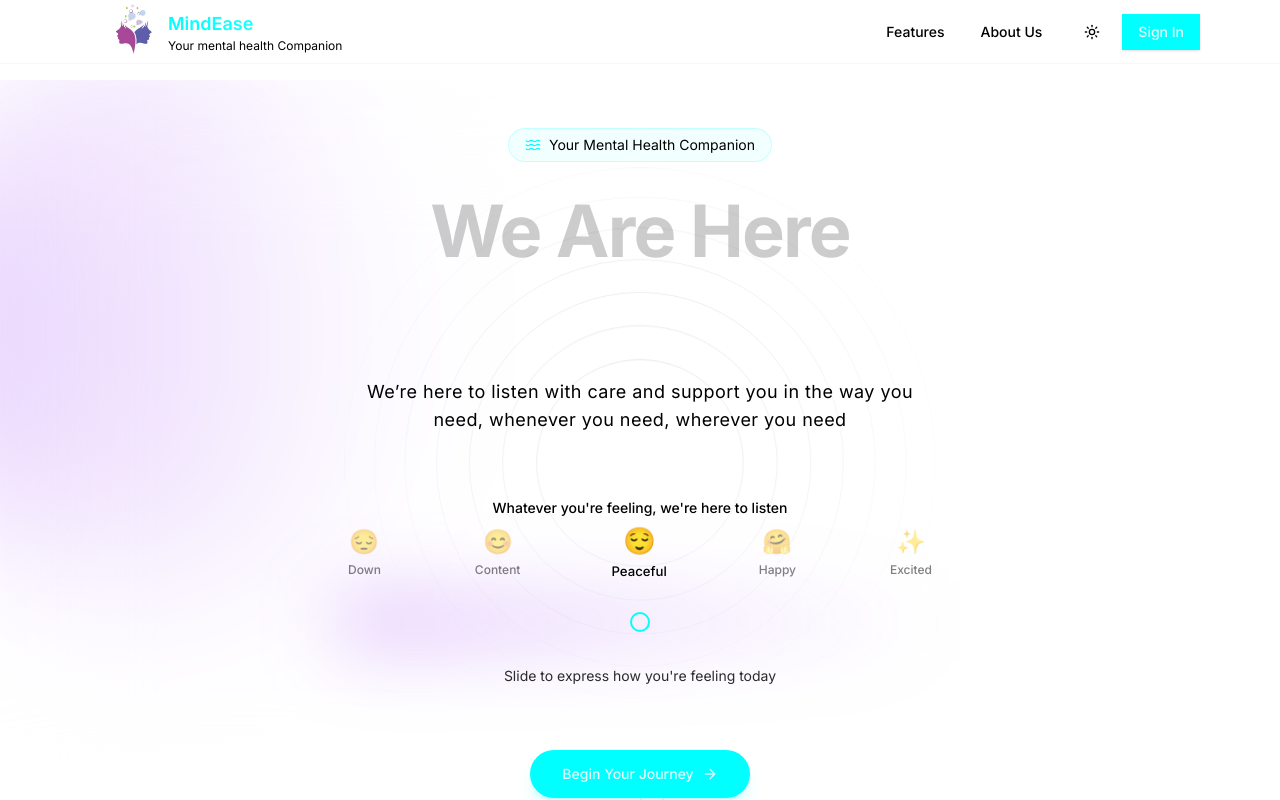
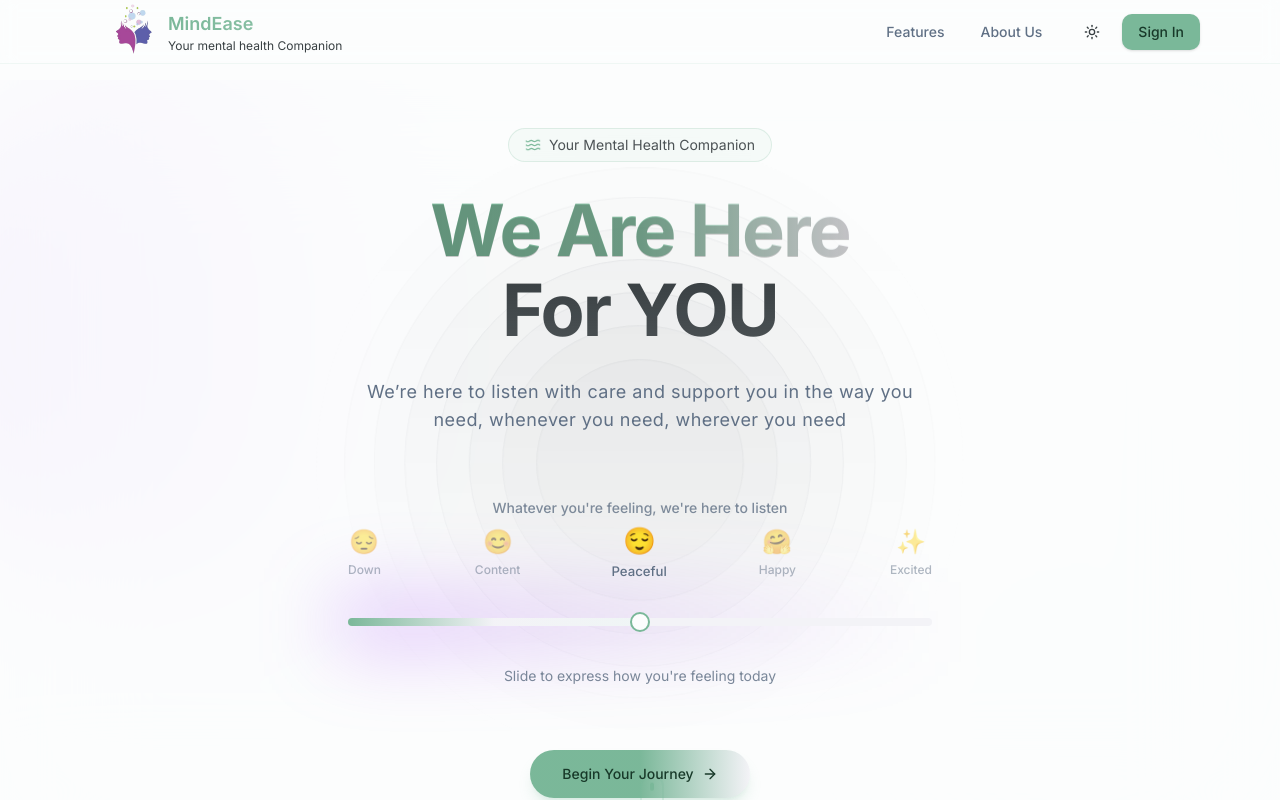
Before and after one commit to vaibhavbudhia/MindEase-FrontEnd, a Next.js app: page / in a window 1280 px wide. Shown: the top 800 px of the page. Built offline with nearby package versions, Linux system fonts and the light colour scheme.

Commit message:
globals.css

```diff
--- a/app/globals.css
+++ b/app/globals.css
@@ -3,10 +3,6 @@
 @tailwind utilities;
 
 @layer base {
-  :root {
-  /* Soft cyan as primary */
---primary: 180 100% 50%; /* cyan hue at 180deg, 100% saturation, 50% lightness */
---primary-foreground: 180 100% 95%; /* light cyan foreground for contrast */
   :root {
     /* Calming light theme colors */
     --background: 180 20% 99%;
@@ -18,9 +14,9 @@
     --popover: 180 20% 99%;
     --popover-foreground: 200 8% 24%;
 
-  /* Soft cyan as primary */
-  --primary: 180 100% 50%;
-  --primary-foreground: 180 100% 95%;
+    /* Soft sage green as primary */
+    --primary: 150 30% 60%;
+    --primary-foreground: 150 40% 16%;
 
     /* Gentle lavender as secondary */
     --secondary: 250 20% 96%;
@@ -43,6 +39,7 @@
 
     --radius: 0.75rem;
   }
+
   .dark {
     /* Soothing dark theme colors */
     --background: 200 50% 3%;
@@ -54,9 +51,9 @@
     --popover: 200 50% 3%;
     --popover-foreground: 210 20% 98%;
 
-  /* Soft cyan in dark mode */
-  --primary: 180 100% 60%;
-  --primary-foreground: 180 100% 95%;
+    /* Soft sage in dark mode */
+    --primary: 150 30% 70%;
+    --primary-foreground: 150 40% 16%;
 
     /* Gentle purple in dark mode */
     --secondary: 250 20% 20%;
@@ -75,10 +72,140 @@
 
     --border: 200 50% 10%;
     --input: 200 50% 10%;
-  --ring: 180 100% 60%;
+    --ring: 150 30% 70%;
+  }
 }
 
+/* Add subtle transitions */
+@layer base {
+  * {
+    @apply border-border transition-colors duration-200;
+  }
+  body {
+    @apply bg-background text-foreground;
+  }
+}
 
+/* Add some calming animations */
+.hover-lift {
+  @apply transition-transform duration-200 hover:-translate-y-1;
+}
 
+.gentle-shadow {
+  @apply shadow-lg shadow-primary/5;
+}
 
-  }}
+/* Add after your existing styles */
+
+@keyframes float {
+  0%,
+  100% {
+    transform: translateY(0);
+  }
+  50% {
+    transform: translateY(-20px);
+  }
+}
+
+@keyframes wave {
+  0%,
+  100% {
+    transform: rotate(-5deg);
+  }
+  50% {
+    transform: rotate(5deg);
+  }
+}
+
+@keyframes scroll {
+  0%,
+  100% {
+    transform: translateY(0);
+  }
+  50% {
+    transform: translateY(8px);
+  }
+}
+
+.animate-float {
+  animation: float 6s ease-in-out infinite;
+}
+
+.animate-wave {
+  animation: wave 2s ease-in-out infinite;
+}
+
+.animate-scroll {
+  animation: scroll 2s ease-in-out infinite;
+}
+
+/* Gradient animations */
+.gradient-animation {
+  background-size: 400% 400%;
+  animation: gradient 15s ease infinite;
+}
+
+@keyframes gradient {
+  0% {
+    background-position: 0% 50%;
+  }
+  50% {
+    background-position: 100% 50%;
+  }
+  100% {
+    background-position: 0% 50%;
+  }
+}
+
+/* Add to your existing animations */
+@keyframes pulse-gentle {
+  0%,
+  100% {
+    opacity: 1;
+  }
+  50% {
+    opacity: 0.7;
+  }
+}
+
+.animate-pulse-gentle {
+  animation: pulse-gentle 2s ease-in-out infinite;
+}
+animation: var(--animate-pulse); /* pulse 2s cubic-bezier(0.4, 0, 0.6, 1) infinite */
+
+@keyframes pulse {
+  50% {
+    opacity: 0.5;
+  }
+}
+
+@layer utilities {
+  .bg-size-200 {
+    background-size: 200% 100%;
+  }
+
+  .bg-pos-0 {
+    background-position: 0% 0%;
+  }
+
+  .bg-pos-100 {
+    background-position: 100% 0%;
+  }
+
+  .hover-lift {
+    transition: transform 0.3s cubic-bezier(0.34, 1.56, 0.64, 1);
+  }
+
+  .hover-lift:hover {
+    transform: translateY(-8px);
+  }
+
+  .gentle-shadow {
+    box-shadow: 0 4px 20px -2px rgba(0, 0, 0, 0.1);
+    transition: box-shadow 0.3s ease;
+  }
+
+  .gentle-shadow:hover {
+    box-shadow: 0 8px 30px -2px rgba(0, 0, 0, 0.15);
+  }
+}
```
Lines whose indentation alone changed are shown as unchanged.
